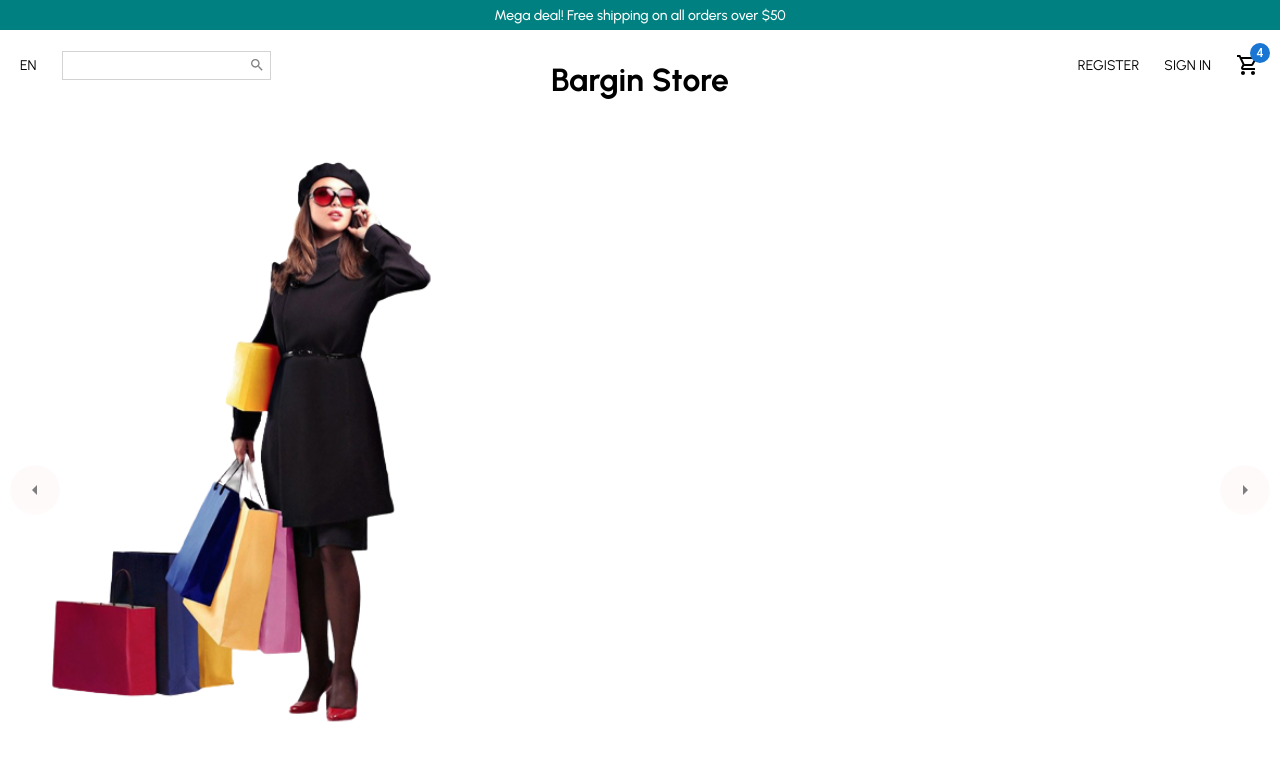
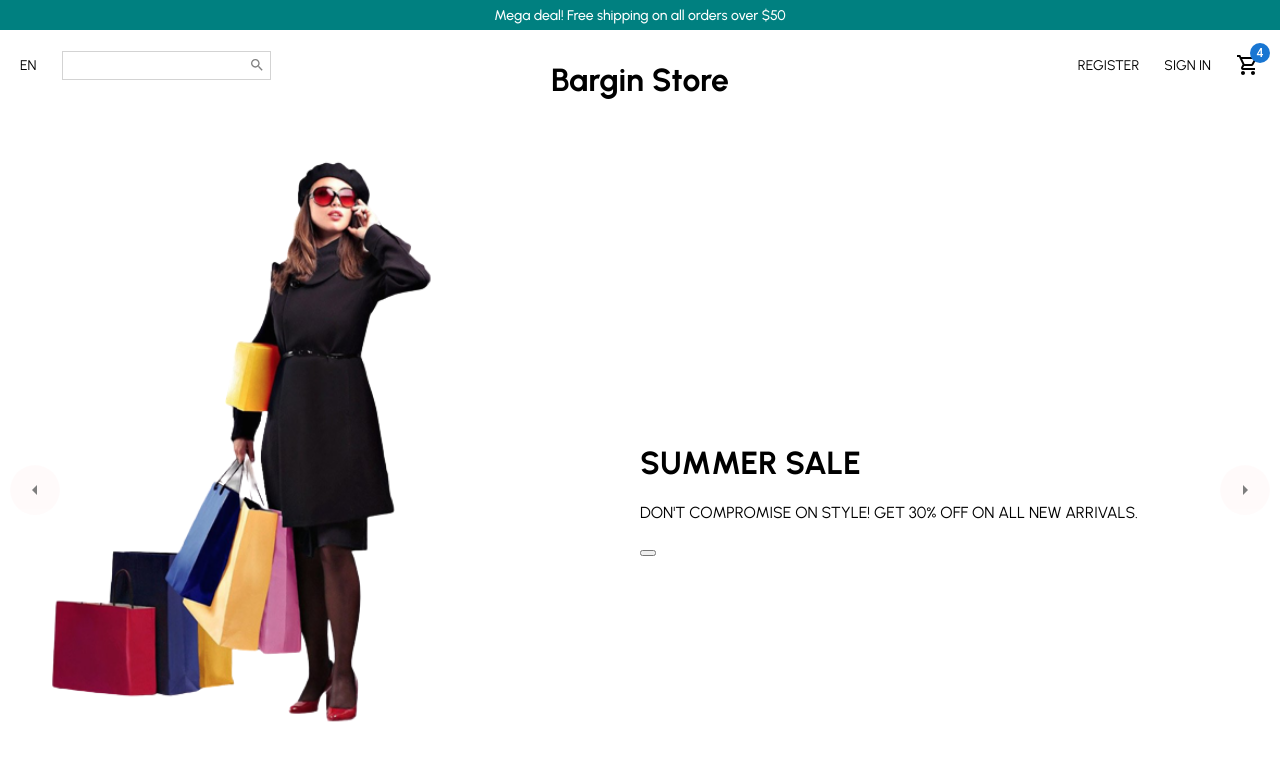
Before and after one commit to saintjohn1992/online-store-demo, a React (Create React App) app: page / in a window 1280 px wide. Shown: the top 760 px of the page. Built offline with nearby package versions, Linux system fonts and the light colour scheme.

Commit message:
still working on the slider

```diff
--- a/src/components/Slider.js
+++ b/src/components/Slider.js
@@ -7,7 +7,7 @@ width: 100%;
 height: 100vh;
 display: flex;
 position: relative;
-`
+`;
 const Arrow = styled.div`
 width: 50px;
 height: 50px;
@@ -24,10 +24,10 @@ right: ${props=> props.direction === "right" && "10px"};
 margin: auto;
 cursor: pointer;
 opacity: 0.5;
-`
+`;
 const Wrapper = styled.div`
 height: 100%;
-`
+`;
 const Slide = styled.div`
 display: flex;
 align-items: center;
@@ -44,10 +44,23 @@ height: 100%;
 
 const Image = styled.img`
 height: 80%;
-`
+`;
 
 const InfoContainer = styled.div`
 flex: 1;
+padding: 50px;
+
+`;
+
+const Title = styled.h1`
+`;
+
+const Description = styled.p`
+
+`;
+
+const Button = styled.button`
+
 `;
 
 const Slider = () => {
@@ -61,7 +74,11 @@ const Slider = () => {
             <ImgContainer>
                 <Image src={Shopping} alt="lady"/>
             </ImgContainer>
-            <InfoContainer></InfoContainer>
+            <InfoContainer>
+                <Title>SUMMER SALE</Title>
+                <Description>DON'T COMPROMISE ON STYLE! GET 30% OFF ON ALL NEW ARRIVALS.</Description>
+                <Button></Button>
+            </InfoContainer>
             </Slide>
         </Wrapper>
         <Arrow direction="right">
```
